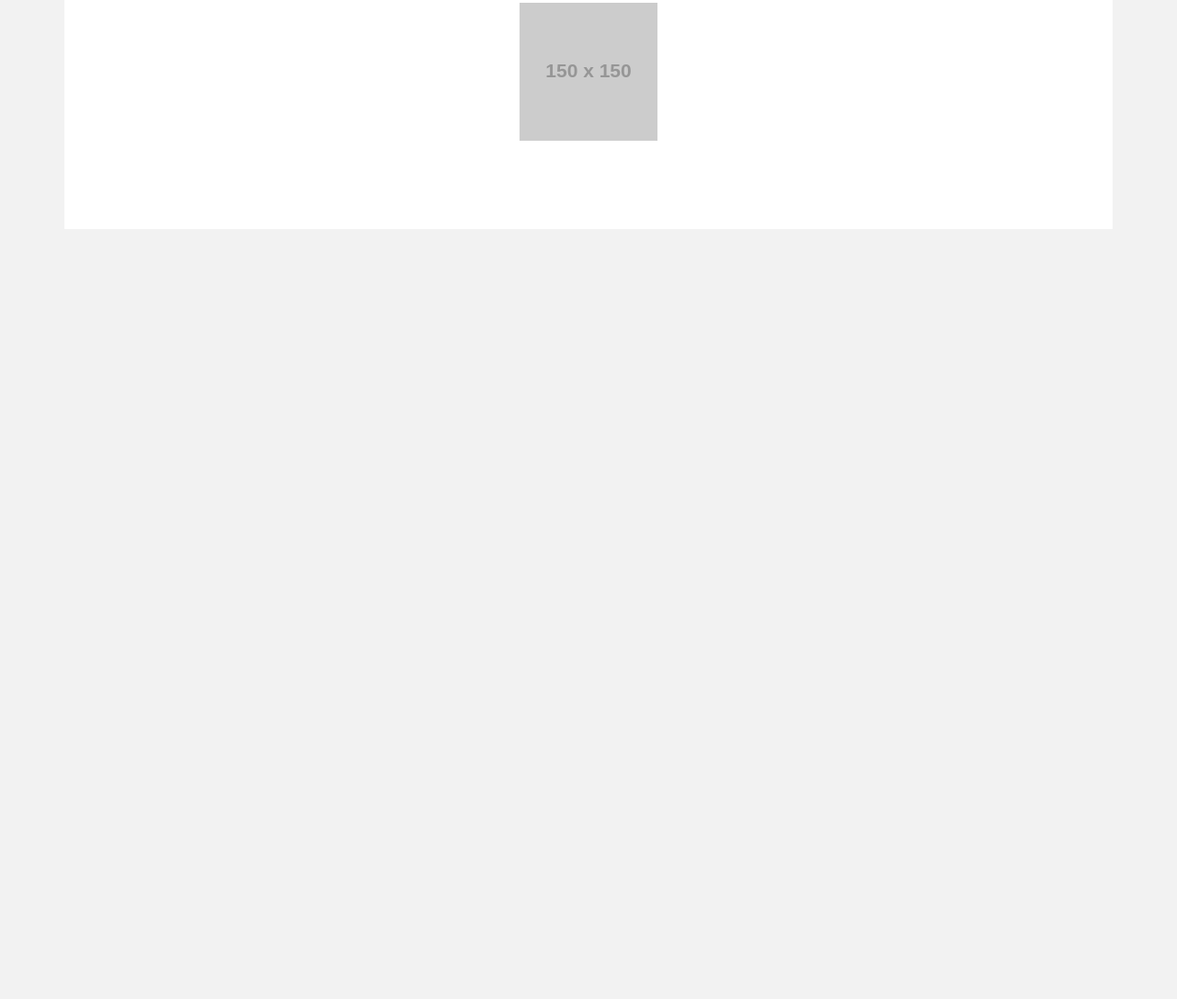
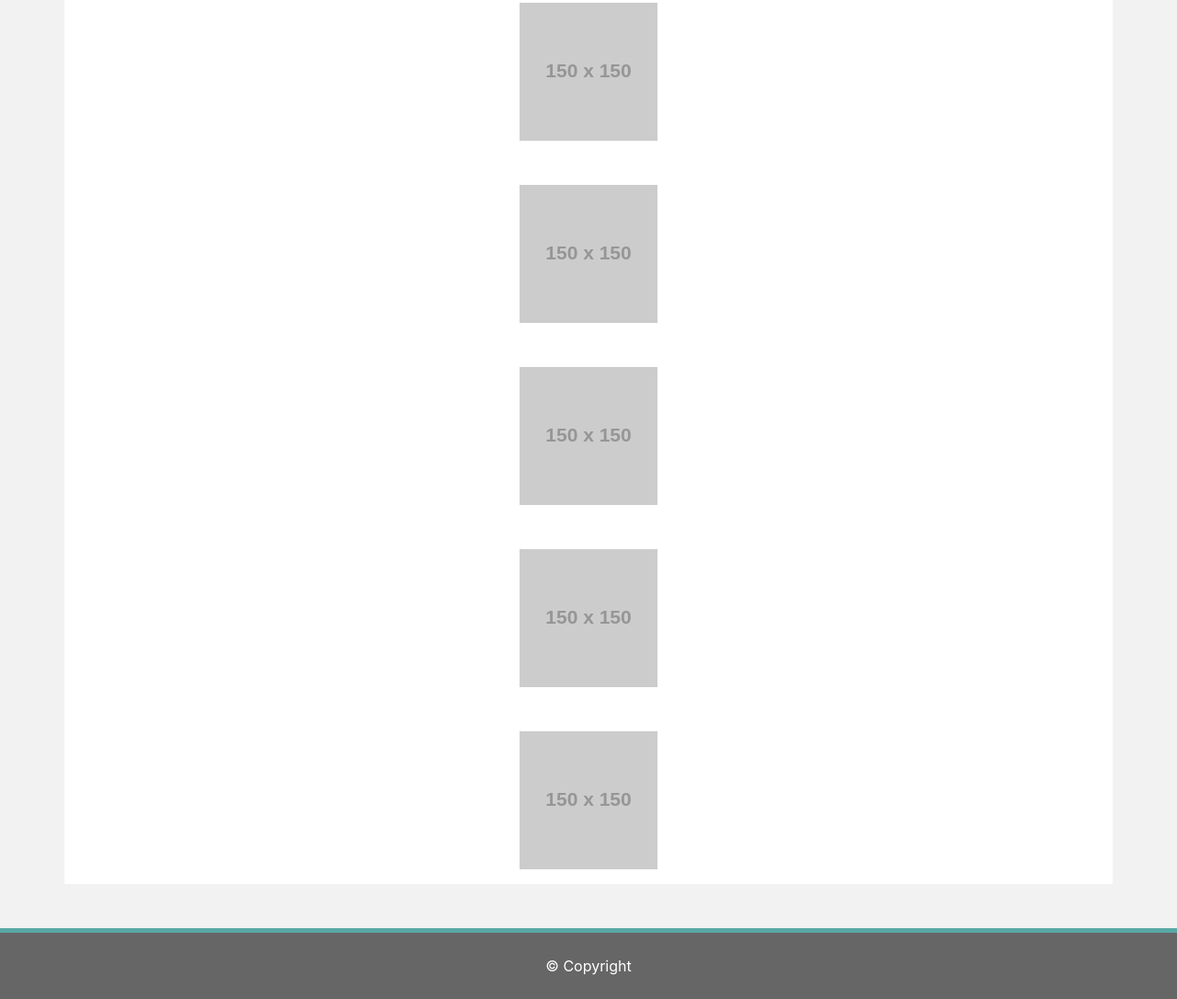
Before and after one commit to JustinMonty20/2nd-Homework, a plain HTML site: page html/portfolio.html in a window 1280 px wide. Shown: the part 390-1476 px from the top of the page at 92% size. Before the commit the page ends 800 px from the top, so only its background shows below. Drawn offline with nearby package versions, Linux system fonts and the light colour scheme; placeholder pictures from the web are drawn by us.

Commit message:
added changes to the html pages

```diff
--- a/assets/css/style.css
+++ b/assets/css/style.css
@@ -1,5 +1,6 @@
 body{
     background: #F2F2F2;
+    margin: 0px;
 }
 
 hr {
@@ -16,6 +17,7 @@ footer{
     border-top: 5px solid #59A9A5;
 }
 
+
 .wrapper{
     width: 90%;
 }
--- a/html/portfolio.html
+++ b/html/portfolio.html
@@ -39,6 +39,7 @@
         <div class="row">
             <div class="col text-center">
                 <img src= "https://placehold.it/150x150" alt="">
+
             </div>
         </div>
         <div class="row">
@@ -47,26 +48,33 @@
             </div>
         </div>
         <div class="row">
-            <div class="col">
-                <img src="" alt="">
+            <div class="col mt-5 text-center">
+                <img src="https://placehold.it/150x150" alt="">
             </div>
         </div>
         <div class="row">
-            <div class="col">
-                <img src="" alt="">
+            <div class="col mt-5 text-center">
+                <img src="https://placehold.it/150x150" alt="">
             </div>
         </div>
         <div class="row">
-            <div class="col">
-                <img src="" alt="">
+            <div class="col mt-5 text-center">
+                <img src="https://placehold.it/150x150" alt="">
             </div></div>
         <div class="row">
-            <div class="col">
-                <img src="" alt="">
+            <div class="col mt-5 mb-3 text-center">
+                <img src="https://placehold.it/150x150" alt="">
             </div>
         </div>
     </div>
+ <!-- Footer -->
+ <footer class="page-footer font-small  mt-5">
+    <!-- Copyright -->
+    <div class="footer-copyright text-center py-4 text-white">© Copyright
 
+    </div>
+
+</footer>
 
 </body>
 </html>
```
Also changed, not shown: index.html (+5 -3 lines), 2 other files.
